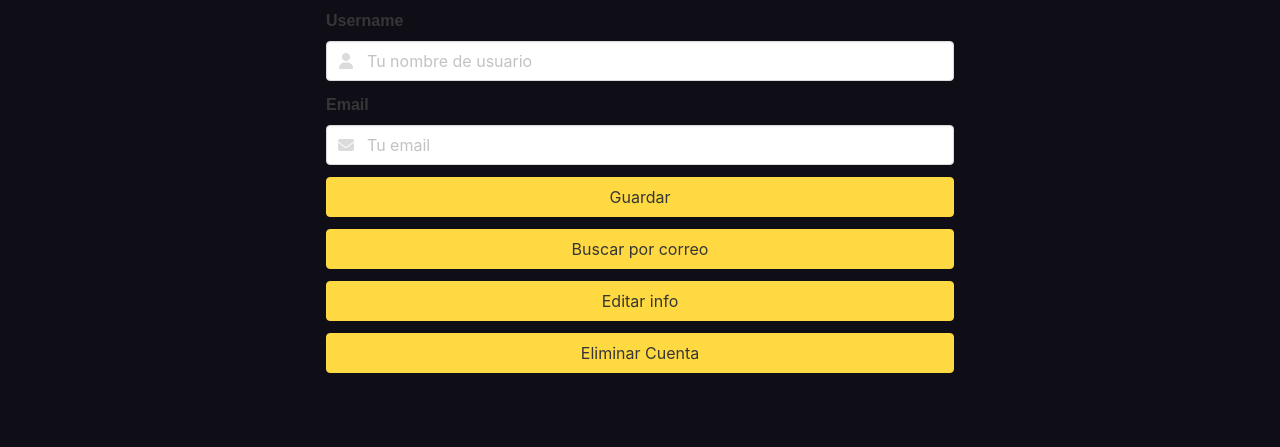
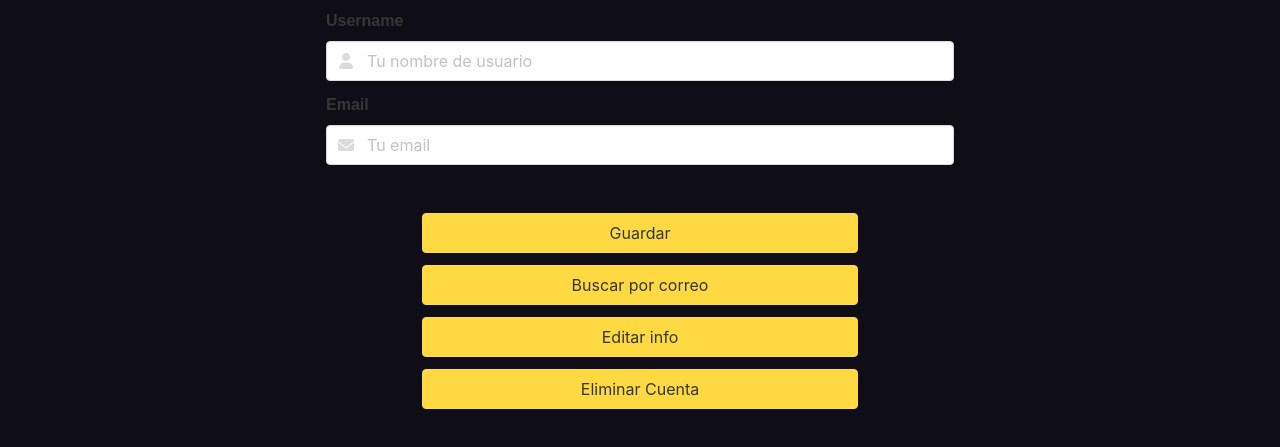
Before and after one commit to dashgrn/Block_Master, a website: page user.html in a window 1280 px wide. Shown: the part 131-578 px from the top of the page. Drawn offline with nearby package versions, Linux system fonts and the light colour scheme.

Commit message:
form style

```diff
--- a/style.css
+++ b/style.css
@@ -147,8 +147,12 @@ margin-top: 0;
     background-color: #FED941;
     border-color: #FED941;
 }
-
-.button:hover{
+#butonsGrp button:hover{
     background-color: #f5e4a3;
     border-color: #FED941;
 }
+
+.btnMargin {
+    margin-left: 6rem;
+    margin-right: 6rem;
+}
--- a/user.html
+++ b/user.html
@@ -85,7 +85,7 @@
                     </div>
 
 
-                        <div id="butonsGrp" class="has-text-centered">
+                        <div id="butonsGrp" class="has-text-centered my-6 btnMargin">
                             <div class="field">
                                 <div class="control">
                                     <button id="saveBtn" class="button is-fullwidth">Guardar</button>
```
